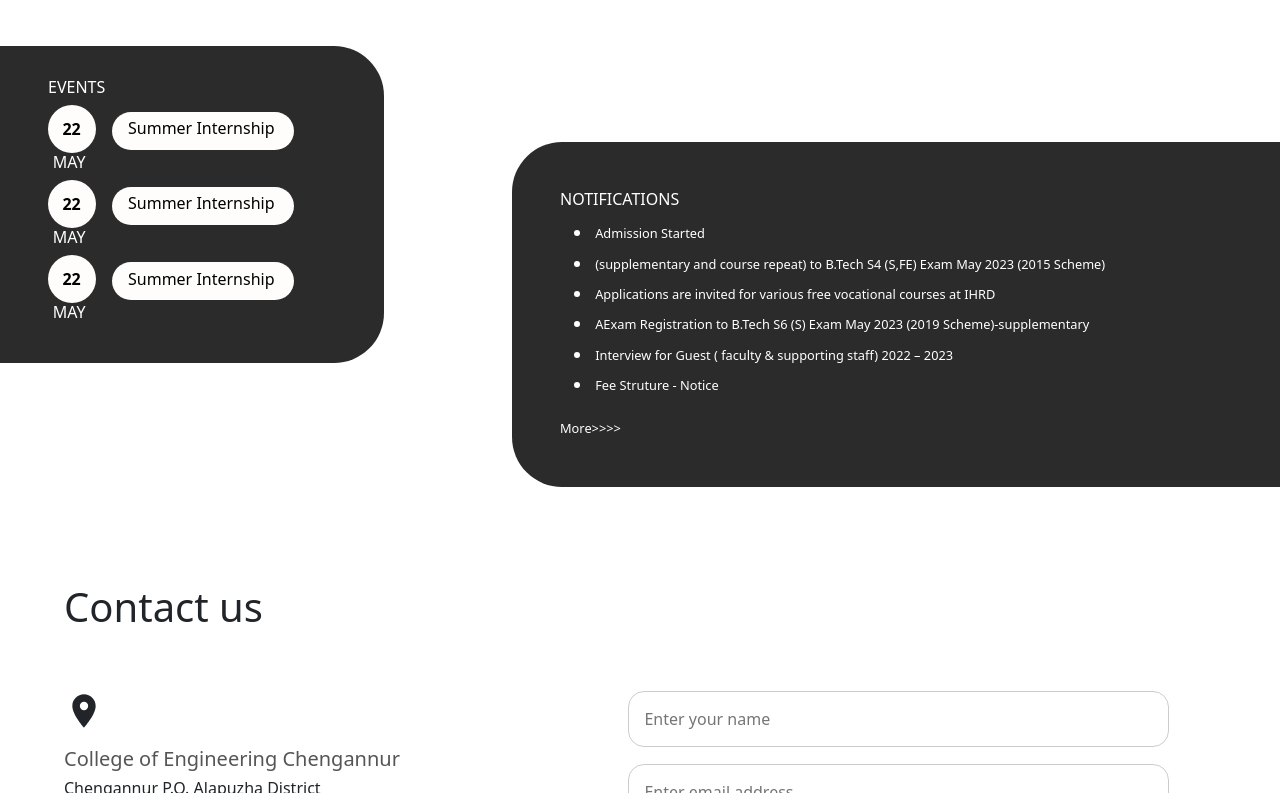
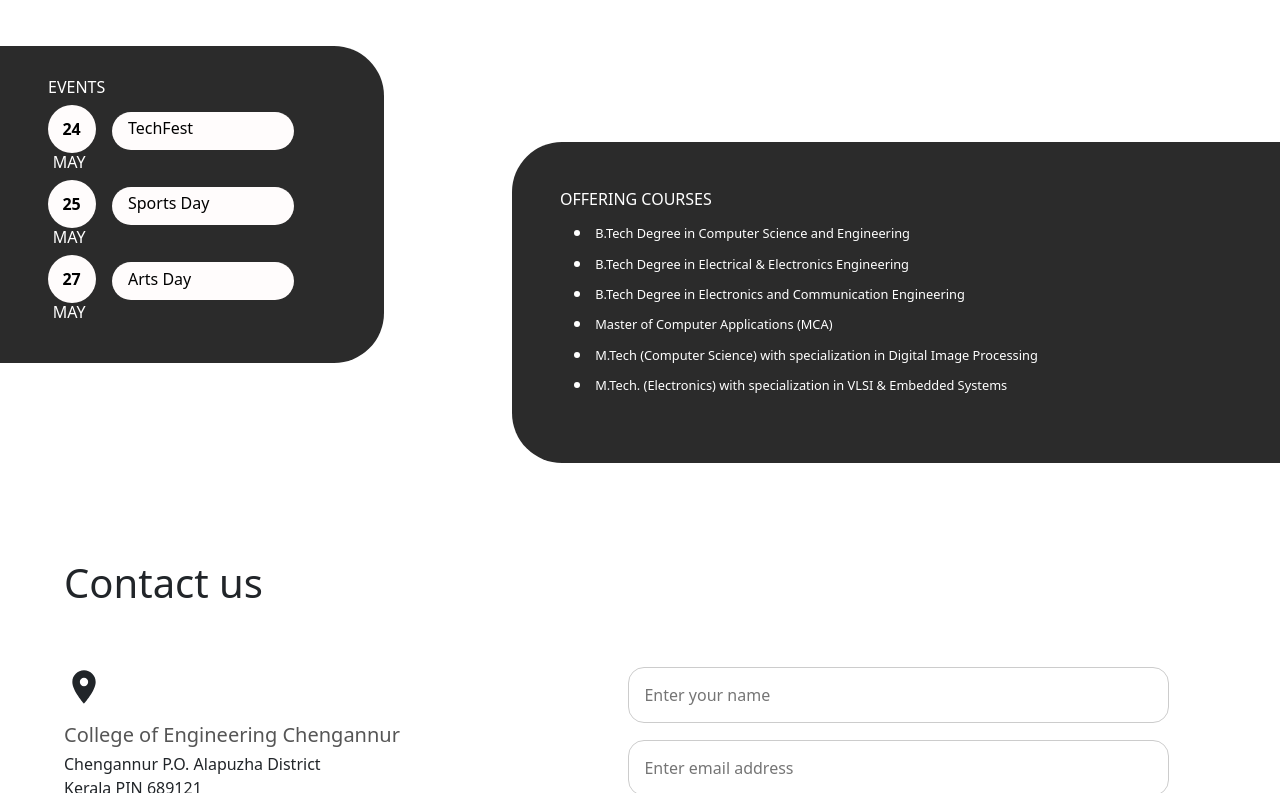
Before and after one commit to Sreyas62/college-website-landing-page-demo, a Next.js app: page / in a window 1280 px wide. Shown: the part 1427-2220 px from the top of the page. Built offline with nearby package versions, Linux system fonts and the light colour scheme.

Commit message:
added courses

```diff
--- a/src/app/components/Contact/styles.css
+++ b/src/app/components/Contact/styles.css
@@ -15,7 +15,7 @@
     padding-top: 1em;
     padding-bottom: 1em;
     width: 90%;
-    margin-left: auto;
+    margin-left: 1.7em;
 }
 .contact-col div{
     display: flex;
--- a/src/app/components/Notification/Notification.js
+++ b/src/app/components/Notification/Notification.js
@@ -9,8 +9,7 @@ function Notification() {
                 <h6>NOTIFICATIONS</h6>
                 <ul>
                     <li><Link href="/" className='L'>Admission Started</Link></li>
-                    <li><Link href="/" className='L'>(supplementary and course repeat) to B.Tech S4 (S,FE) Exam
-May 2023 (2015 Scheme)</Link></li>
+                    <li><Link href="/" className='L'>(supplementary and course repeat) to B.Tech S4 (S,FE) Exam May 2023 (2015 Scheme)</Link></li>
                     <li><Link href="/" className='L'>Applications are invited for various free vocational courses at IHRD</Link></li>
                     <li><Link href="/" className='L'>AExam Registration to B.Tech S6 (S) Exam May 2023 (2019 Scheme)-supplementary</Link></li>
                     <li><Link href="/" className='L'>Interview for Guest ( faculty & supporting staff) 2022 – 2023</Link></li>
@@ -72,56 +71,55 @@ May 2023 (2015 Scheme)</Link></li>
                     <div className='full'>
                         <div className='dd'>
                             <div className='date'>
-                                <h6 className='bold'>22</h6>
+                                <h6 className='bold'>24</h6>
                             </div>
                             <div className='month'>
                                 <h6>MAY</h6>
                             </div>
                         </div>
                         <div className='event'>
-                            <p>Summer Internship</p>
+                            <p>TechFest</p>
                         </div>
                     </div>
                     <div className='full'>
                         <div className='dd'>
                             <div className='date'>
-                                <h6 className='bold'>22</h6>
+                                <h6 className='bold'>25</h6>
                             </div>
                             <div className='month'>
                                 <h6>MAY</h6>
                             </div>
                         </div>
                         <div className='event'>
-                            <p>Summer Internship</p>
+                            <p>Sports Day</p>
                         </div>
                     </div>
                     <div className='full'>
                         <div className='dd'>
                             <div className='date'>
-                                <h6 className='bold'>22</h6>
+                                <h6 className='bold'>27</h6>
                             </div>
                             <div className='month'>
                                 <h6>MAY</h6>
                             </div>
                         </div>
                         <div className='event'>
-                            <p>Summer Internship</p>
+                            <p>Arts Day</p>
                         </div>
                     </div>
                 </div>
             </div>
             <div className='events2' data-aos="fade-right">
-                <h6>NOTIFICATIONS</h6>
+                <h6>OFFERING COURSES</h6>
                 <ul>
-                    <li><Link href="/" className='L'>Admission Started</Link></li>
-                    <li><Link href="/" className='L'>(supplementary and course repeat) to B.Tech S4 (S,FE) Exam
-May 2023 (2015 Scheme)</Link></li>
-                    <li><Link href="/" className='L'>Applications are invited for various free vocational courses at IHRD</Link></li>
-                    <li><Link href="/" className='L'>AExam Registration to B.Tech S6 (S) Exam May 2023 (2019 Scheme)-supplementary</Link></li>
-                    <li><Link href="/" className='L'>Interview for Guest ( faculty & supporting staff) 2022 – 2023</Link></li>
-                    <li><Link href="/" className='L'>Fee Struture - Notice</Link></li>
+                    <li><Link href="/" className='L'>B.Tech Degree in Computer Science and Engineering</Link></li>
+                    <li><Link href="/" className='L'>B.Tech Degree in Electrical & Electronics Engineering</Link></li>
+                    <li><Link href="/" className='L'>B.Tech Degree in Electronics and Communication Engineering</Link></li>
+                    <li><Link href="/" className='L'>Master of Computer Applications (MCA)</Link></li>
+                    <li><Link href="/" className='L'>M.Tech (Computer Science) with specialization in Digital Image Processing</Link></li>
+                    <li><Link href="/" className='L'>M.Tech. (Electronics) with specialization in VLSI & Embedded Systems</Link></li>
                 </ul>
-                <Link href="/" className='L'>More&gt;&gt;&gt;&gt;</Link>
+
 
             </div>
 
```
